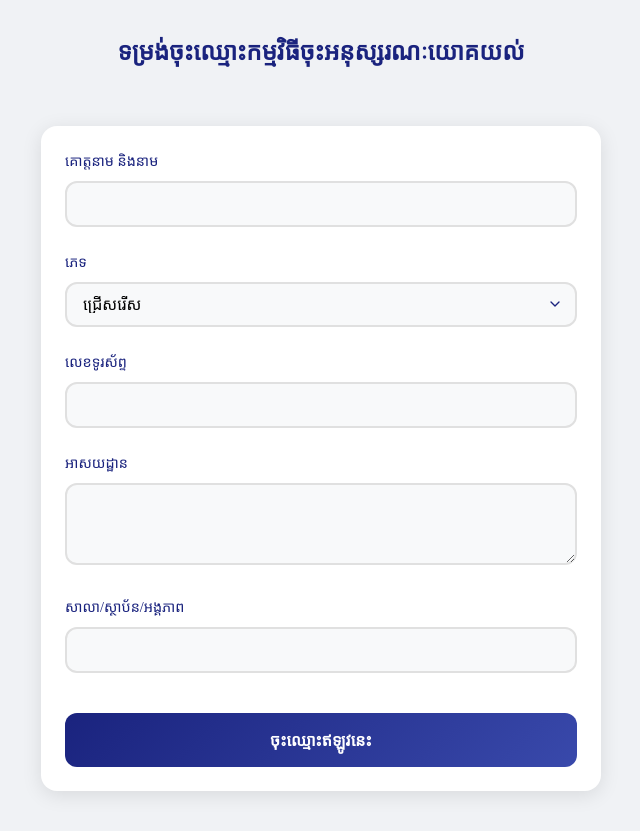
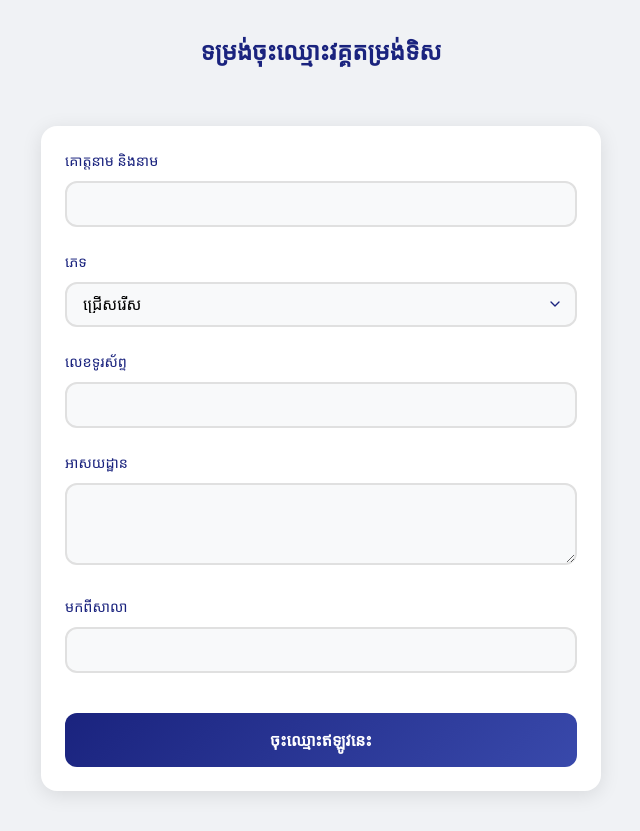
Before and after one commit to ycdo-dev/Registrationform-for-Ycdo, a plain HTML site: page index.html in a window 1280 px wide. Shown: the whole page, without its empty margins (319-959 px from the left). Drawn offline with Linux system fonts and the light colour scheme; a web font is replaced by a local one.

Commit message:
Update index.html

```diff
--- a/index.html
+++ b/index.html
@@ -292,7 +292,7 @@
 <body>
     <div class="container">
         <div class="header">
-            <h1>ទម្រង់ចុះឈ្មោះកម្មវិធីចុះអនុស្សរណៈយោគយល់</h1>
+            <h1>ទម្រង់ចុះឈ្មោះវគ្គតម្រង់ទិស</h1>
         </div>
 
         <div class="card">
@@ -322,7 +322,7 @@
                 </div>
 
                 <div class="form-group">
-                    <label for="organization">សាលា/ស្ថាប័ន/អង្គភាព</label>
+                    <label for="organization">មកពីសាលា</label>
                     <input type="text" id="organization" name="organization" class="form-control" required>
                 </div>
 
```
